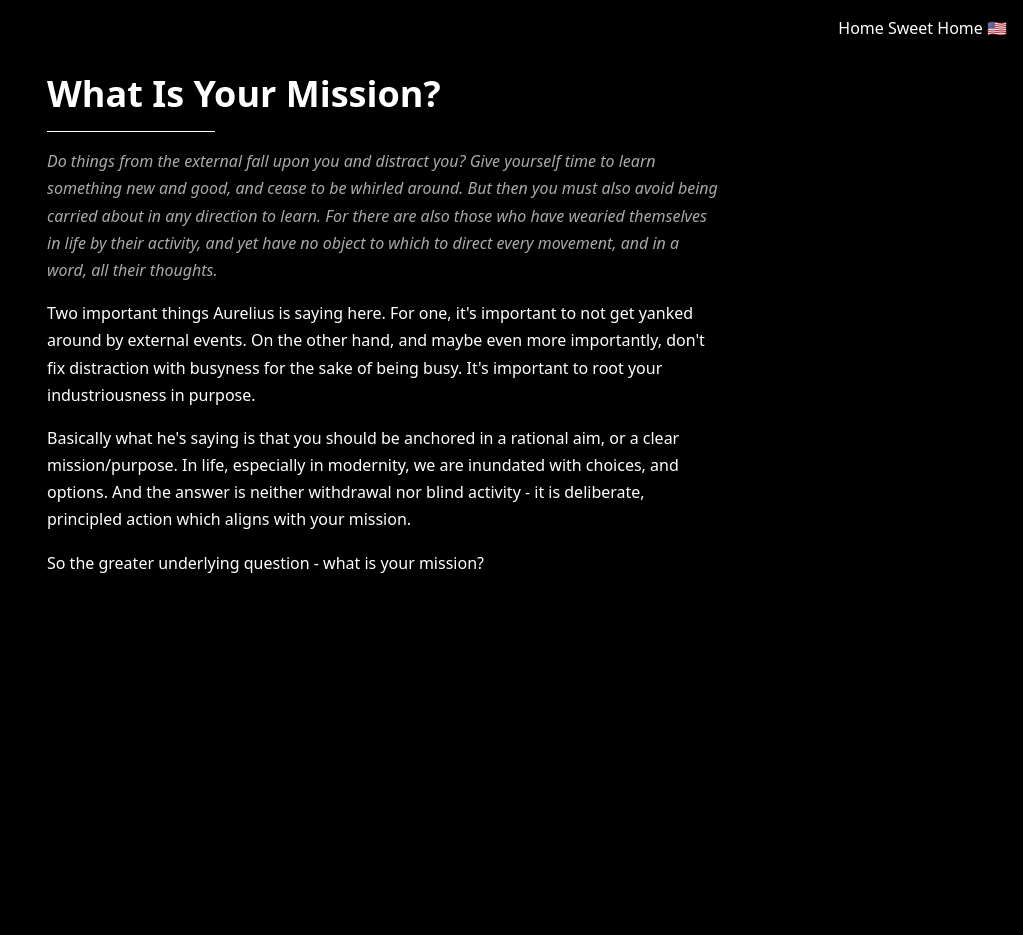
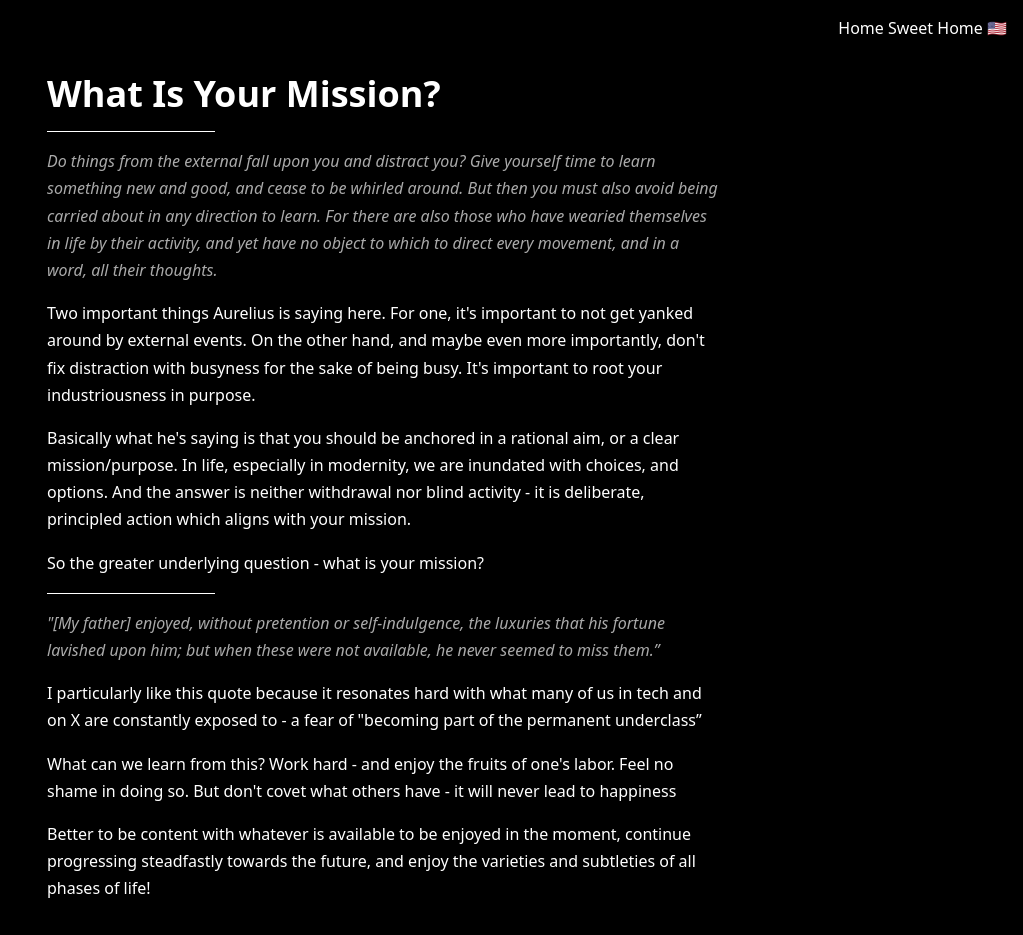
Before and after one commit to chriswillsflannery/chriswillsflannery, a Next.js app: page /post/whatIsYourMission in a window 1280 px wide. Shown: the whole page, without its empty margins (257-1280 px from the left). Before the commit the page ends 800 px from the top, so only its background shows below. Built offline with nearby package versions, Linux system fonts and the light colour scheme.

Commit message:
addition:

```diff
--- a/src/app/post/whatIsYourMission/page.tsx
+++ b/src/app/post/whatIsYourMission/page.tsx
@@ -29,6 +29,28 @@ export default function WhatIsYourMission() {
           <p>
             So the greater underlying question - what is your mission?
           </p>
+
+          <HL />
+
+          <p style={{ fontStyle: "italic", color: "#aaa" }}>
+            &quot;[My father] enjoyed, without pretention or self-indulgence, the luxuries that his
+            fortune lavished upon him; but when these were not available, he never seemed to miss
+            them.&rdquo;
+          </p>
+          <p>
+            I particularly like this quote because it resonates hard with what many of us in tech and
+            on X are constantly exposed to - a fear of &quot;becoming part of the permanent
+            underclass&rdquo;
+          </p>
+          <p>
+            What can we learn from this? Work hard - and enjoy the fruits of one&apos;s labor. Feel no
+            shame in doing so. But don&apos;t covet what others have - it will never lead to happiness
+          </p>
+          <p>
+            Better to be content with whatever is available to be enjoyed in the moment, continue
+            progressing steadfastly towards the future, and enjoy the varieties and subtleties of all
+            phases of life!
+          </p>
         </article>
       </main>
     </>
```
